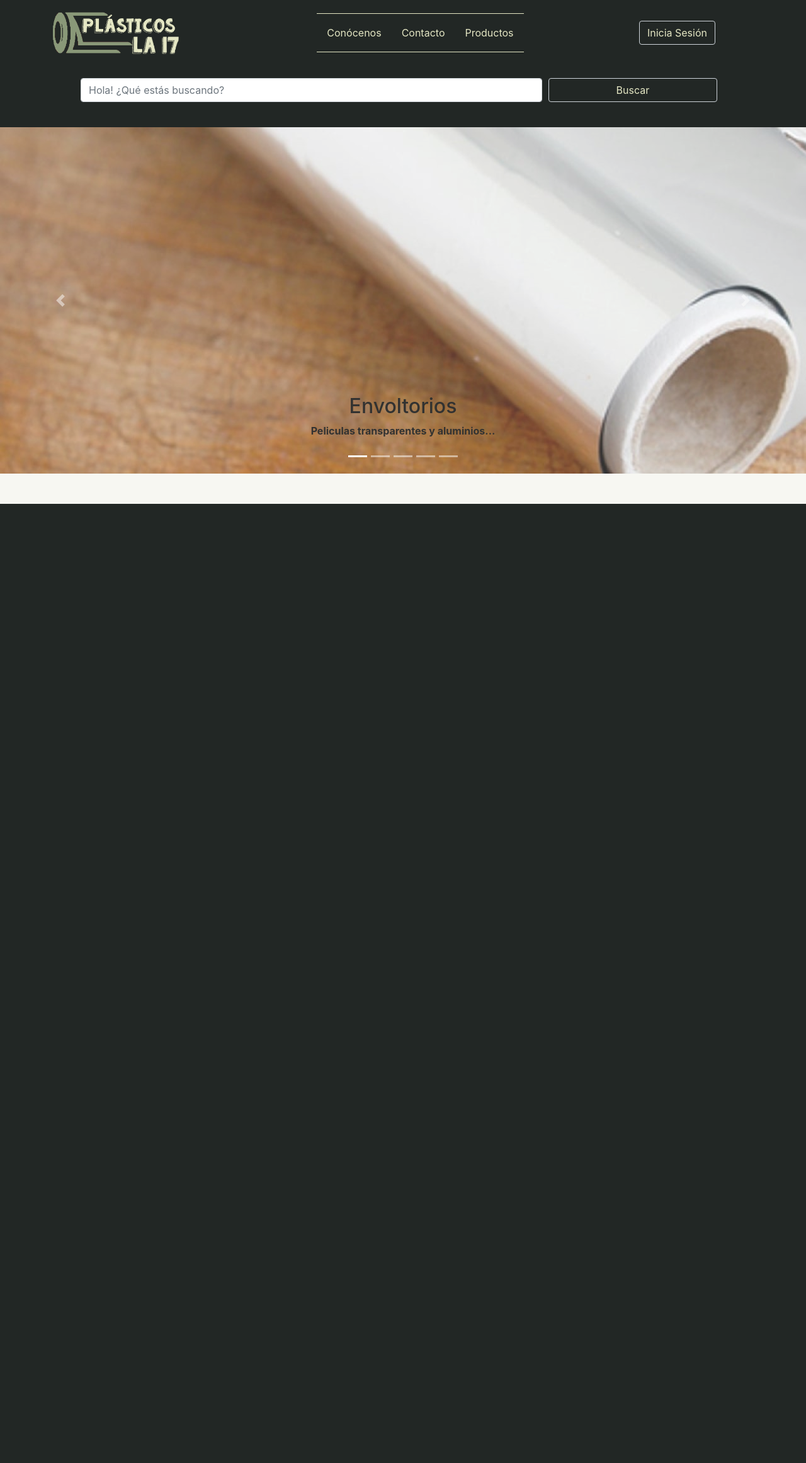
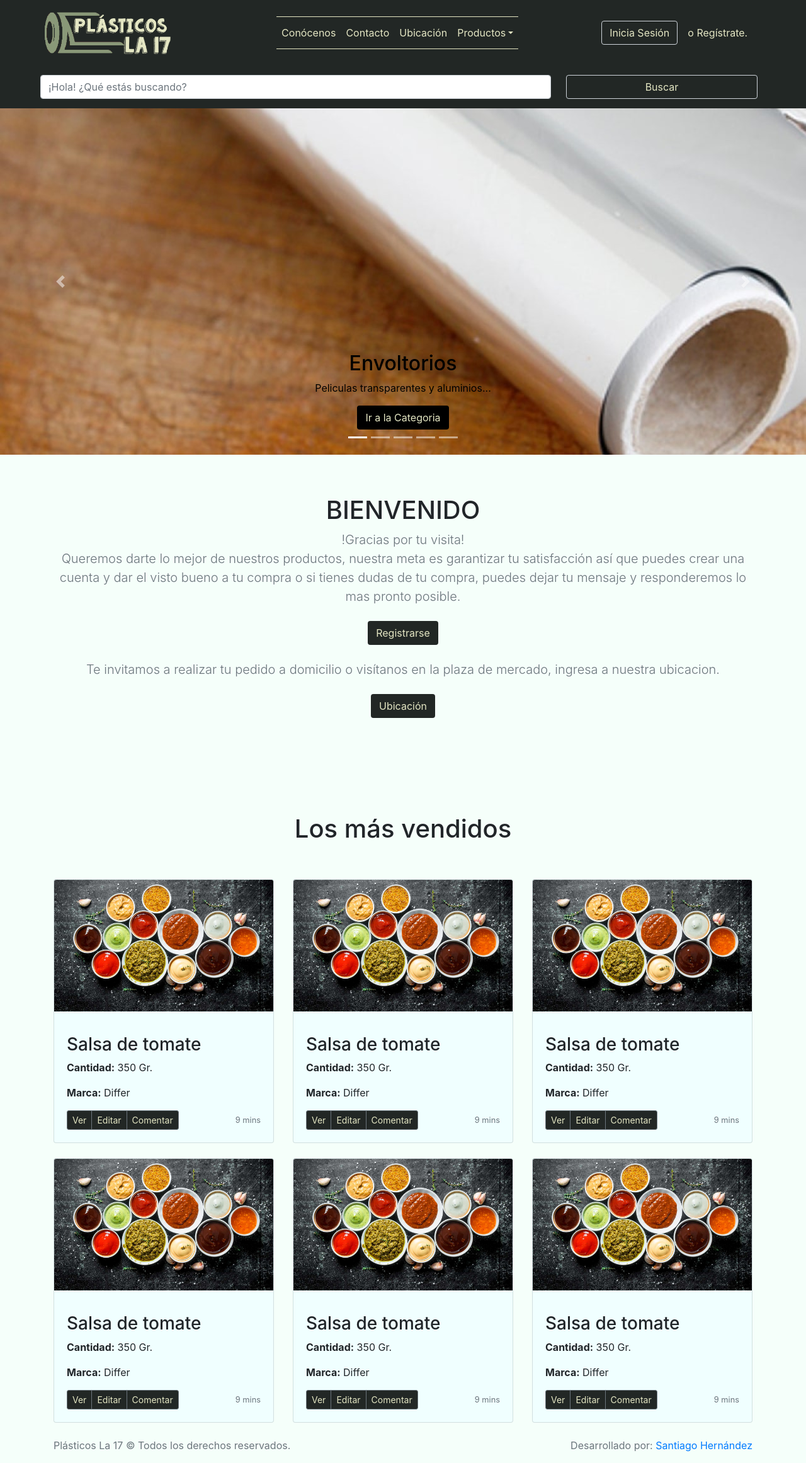
Before and after one commit to santiago-hear/Plasticos-Web-Page, a PHP site: page / in a window 1280 px wide. Shown: the whole page at 63% size. Before the commit the page ends 800 px from the top, so only its background shows below. Run offline with PHP 8.4, Linux system fonts and the light colour scheme.

Commit message:
new nav st, new cuerpo, footer and more

```diff
--- a/index.php
+++ b/index.php
@@ -4,14 +4,22 @@
         <meta charset="UTF-8">
         <meta name="viewport" content="width=device-width, initial-scale=1.0">
         <title>Plásticos LA 17, !Todo en plásticos y desechables!</title>
+        <link rel="icon" type="image/png" href="Images/start_logo.png" />
         <link rel="stylesheet" href="styles/cssb/bootstrap.min.css">
         <link rel="stylesheet" href="styles/css/style_1.css">
     </head>
     <body>
-        <div class="mainheader">
-            <nav class="navbar navbar-expand-lgr">
+        <nav class="searchnav">
+            <form class="form-inline">
+                <input class="form-control col-sm-8" placeholder="¡Hola! ¿Qué estás buscando?">
+                <button type="search" class="form-control searchbtn col-sm-3">Buscar</button>
+            </form>
+        </nav>
+        <header>
+            <nav class="navbar navbar-expand-md mainheader fixed-top">
                 <a href="#" class="navbar-brand"><img src="Images/logof.png" alt="logo"></a>
-                <ul class="nav list">
+                <div class="collapse navbar-collapse" id="navbarCollapse">
+                    <ul class="navbar-nav mr-auto list">
                         <li class="nav-item">
                             <a class="nav-link nvi" href="#">Conócenos</a>
                         </li>
@@ -19,35 +27,25 @@
                             <a class="nav-link nvi" href="#">Contacto</a>
                         </li>
                         <li class="nav-item">
-                        <a class="nav-link nvi" href="#">Productos</a>
+                            <a class="nav-link nvi" href="#">Ubicación</a>
                         </li>
-                    <!--
-                    <li class="nav-item">
-                        <a class="nav-link nvi" href="#">Alimentos</a>
+                        <li class="nav-item dropdown">
+                            <a class="nav-link dropdown-toggle nvi" href="" data-toggle="dropdown">Productos</a>
+                            <div class="dropdown-menu dropdiv" >
+                                <a class="dropdown-item nvi" href="#">Películas</a>
+                                <a class="dropdown-item nvi" href="#">Desechables</a>
+                                <a class="dropdown-item nvi" href="#">Alimentos</a>
+                            </div>
                         </li>
-                    <li class="nav-item">
-                        <a class="nav-link nvi" href="#">Más</a>
-                    </li>
-                    -->
                     </ul>
-                <div class="signdiv">
-                    <button class="form-control sign_in_btn">Inicia Sesión</button>
+                    <form class="form-inline">
+                        <button class="form-control sign_in_btn" type="submit">Inicia Sesión</button>
+                        <label class="px-3 register"><a href="">o Regístrate.</a></label>
+                    </form>
                 </div>
             </nav>
-            <form class="searchnav" action="" method="get">
-                <div class="form-row">
-                    <div class="col-sm-8">
-                        <input type="search" class="form-control" placeholder="Hola! ¿Qué estás buscando?">
-                    </div>
-                    <div class="col-sm-3">
-                        <button type="search" class="form-control searchbtn">Buscar</button>
-                    </div>
-                </div>
-            </form>
-        </div>
-        <div class="banner">
-            <div id="slide" class="carousel slide" data-ride="carousel">
-
+        </header>
+        <div id="slide" class="carousel slide banner" data-ride="carousel">
             <!-- Indicators -->
             <ul class="carousel-indicators">
                 <li data-target="#slide" data-slide-to="0" class="active"></li>
@@ -56,56 +54,49 @@
                 <li data-target="#slide" data-slide-to="3"></li>
                 <li data-target="#slide" data-slide-to="4"></li>
             </ul>
-
             <!-- The slideshow -->
             <div class="carousel-inner">
                 <div class="carousel-item active">
                     <img src="Images/aluminio.jpg" alt="Papel Aluminio">
                     <div class="carousel-caption msg">
-                            <a href="">
                         <h2>Envoltorios</h2>
                         <p>Peliculas transparentes y aluminios...</p>
-                            </a>
+                        <button type="button" class="btn">Ir a la Categoria</button>
                     </div>
                 </div>
                 <div class="carousel-item">
                     <img src="Images/porta.jpg" alt="Portacomidas">
                     <div class="carousel-caption msg">
-                            <a href="">
                         <h2>Desechables</h2>
                         <p>Platos, vasos y cubiertos...</p>
-                            </a>
+                        <button type="button" class="btn">Ir a la Categoria</button>
                     </div>
                 </div>
                 <div class="carousel-item">
                     <img src="Images/fsecos.jpg" alt="Frutos Secos">
                     <div class="carousel-caption msg">
-                            <a href="">
                         <h2>Frutos Secos</h2>
                         <p>Coco, Almendras, Maní y más...</p>
-                            </a>
+                        <button type="button" class="btn">Ir a la Categoria</button>
                     </div>
                 </div>
                 <div class="carousel-item">
                     <img src="Images/palillos.jpeg" alt="Palillos">
                     <div class="carousel-caption msg">
-                            <a href="">
                         <h2>Madera</h2>
                         <p>Palos, Palillos y Pinchos...</p>
-                            </a>
+                        <button type="button" class="btn">Ir a la Categoria</button>
                     </div>
                 </div>
                 <div class="carousel-item">
                     <img src="Images/bolsas.jpg" alt="Bolsas">
                     <div class="carousel-caption msg">
-                            <a href="">
                         <h2>Bolsas</h2>
                         <p>Bolsas de papel, plásticas y más...</p>
-                            </a>
+                        <button type="button" class="btn">Ir a la Categoria</button>
                     </div>
                 </div>
             </div>
-
             <!-- Left and right controls -->
             <a class="carousel-control-prev" href="#slide" data-slide="prev">
                 <span class="carousel-control-prev-icon"></span>
@@ -114,7 +105,64 @@
                 <span class="carousel-control-next-icon"></span>
             </a>
         </div>
+        <section class="jumbotron text-center start">
+            <div class="container">
+                <h1 class="jumbotron-heading">BIENVENIDO</h1>
+                <p class="lead text-muted">
+                    !Gracias por tu visita! <br>
+                    Queremos darte lo mejor de nuestros productos,
+                    nuestra meta es garantizar tu satisfacción así
+                    que puedes crear una cuenta y dar el visto bueno
+                    a tu compra o si tienes dudas de tu compra, puedes
+                    dejar tu mensaje y responderemos lo mas pronto posible.
+                <p>
+                <a href="#" class="btn mybtn my-2">Registrarse</a>
+                <p class="lead text-muted">
+                    Te invitamos a realizar tu pedido a domicilio o visítanos
+                    en la plaza de mercado, ingresa a nuestra ubicacion.
+                </p>
+                <a href="#" class="btn mybtn my-2">Ubicación</a>
             </div>
+        </section>
+        <div class="album">
+            <h1 class="jumbotron-heading text-center py-5">Los más vendidos</h1>
+            <div class="container">
+                <div class="row">
+                    <?php for ($i=0; $i < 6; $i++):?>
+                    <div class="col-md-4">
+                        <div class="card mb-4 box-shadow boxproduct">
+                            <img class="card-img-top" src="Images/salsas.jpg" alt="Card image cap">
+                            <div class="card-body">
+                                <p class="card-text">
+                                    <h3>Salsa de tomate</h3>
+                                    <p><b>Cantidad:</b> 350 Gr.</p>
+                                    <p><b>Marca:</b> Differ</p>
+                                </p>
+                                <div class="d-flex justify-content-between align-items-center">
+                                    <div class="btn-group ">
+                                        <button type="button" class="btn btn-sm btn-outline-secondary btns">Ver</button>
+                                        <button type="button" class="btn btn-sm btn-outline-secondary btns">Editar</button>
+                                        <button type="button" class="btn btn-sm btn-outline-secondary btns">Comentar</button>
+                                    </div>
+                                    <small class="text-muted">9 mins</small>
+                                </div>
+                            </div>
+                        </div>
+                    </div>
+                    <?php endfor; ?>
+                </div>
+            </div>
+        </div>
+    </main>
+    <footer class="text-muted">
+        <div class="container">
+            <p class="float-right">
+                Desarrollado por:
+                <a href="https://www.facebook.com/santiagohear/">Santiago Hernández</a>
+            </p>
+            <p>Plásticos La 17 &copy; Todos los derechos reservados.</p>
+        </div>
+    </footer>
         <script src="styles/jsb/jquery-3.5.0.min.js"></script>
         <script src="styles/jsb/popper.min.js"></script>
         <script src="styles/jsb/bootstrap.min.js"></script>
--- a/styles/css/style_1.css
+++ b/styles/css/style_1.css
@@ -1,44 +1,38 @@
 /* Color de fondo general */
 body
 {
-    background-color: #F7F7F2;
+    background-color: mintcream;
 }
 /* Color de cada seccion*/
-.mainheader, .mainnav, .searchnav, .mainheader ul li a
+.mainheader, .mainnav, .searchnav, .mainheader ul li a, .dropdiv, .signin-form
 {
     background-color: #222725;
     color: #E4E6C3;
 }
+.register a
+{
+    color: #E4E6C3;
+}
 .mainheader
 {
-    padding-left: 3em;
-    padding-right: 3em;
+    padding-left: 4%;
+    padding-right: 6%;
 }
-/* Configuracion Cabecero
-.menuheader
-{
-    display: inline-block;
-}*/
 /* tamaño del logotipo */
-.mainheader nav img
+.mainheader a img
 {
     max-width: 12em;
     max-height: 12em;
 }
-/* Configuracion menu categorias*/
+/* Configuracion menu*/
 .list
 {
     border-top: 1.5px solid #E4E6C3;
     border-bottom: 1.5px solid #E4E6C3;
-    padding-top: 10px;
-    padding-bottom: 10px;
+    margin-left: auto;
+    padding-top: 5px;
+    padding-bottom: 5px;
 }
-/*
-.navform
-{
-    margin-right: 3em;
-}
-*/
 /* hover del menu categorias */
 .nvi:hover
 {
@@ -46,44 +40,58 @@ body
     color: #222725;
     border-radius: 0.6em;
 }
-.signdiv
+.dropdiv
 {
-    padding-right: 5em;
+    border: 1px solid #E4E6C3;
 }
-/* Color del boton de busqueda e incio de sesion */
-.searchbtn, .sign_in_btn
+/* Color de los botones*/
+.searchbtn, .sign_in_btn, .mybtn, .btns
 {
     background-color: #222725;
     color: #E4E6C3;
 }
+.searchbtn
+{
+    margin-left: 2%;
+}
 /* hover boton de busqueda e incio de sesion */
-.searchbtn:hover,.sign_in_btn:hover
+.searchbtn:hover,.sign_in_btn:hover,.mybtn:hover, .btns:hover
 {
     background-color: #899878;
     color: #222725;
 }
 /* configuracion barra de busqueda */
-.searchnav div
+.searchnav
 {
-    padding-top: 10px;
-    padding-bottom: 20px;
-    padding-left: 5em;
-}
-/* Configuracion del banner*/
-.banner
-{
-    padding-top: 0em;
-    opacity: 0.8;
+    margin-top: 104px;
+    padding-top: 15px;
+    padding-bottom: 15px;
+    padding-left: 5%;
 }
 /* texto del banner */
-.msg a
+.msg
 {
-    font-weight: bold;
     color: black;
 }
+/* boton del banner */
+.msg button
+{
+    color: #E4E6C3;
+    background-color: black;
+}
 /* hover del texto del banner */
-.msg a:hover
+.msg button:hover
 {
-    text-decoration: none;
-    color: #222725;
+    background-color: #222725;
+    color: #E4E6C3;
 }
+
+.start
+{
+    background-color: mintcream;
+}
+
+.boxproduct
+{
+    background-color: azure;
+}
```
Also changed, not shown: Images/start_logo.png (added). Lines whose indentation alone changed are shown as unchanged.
